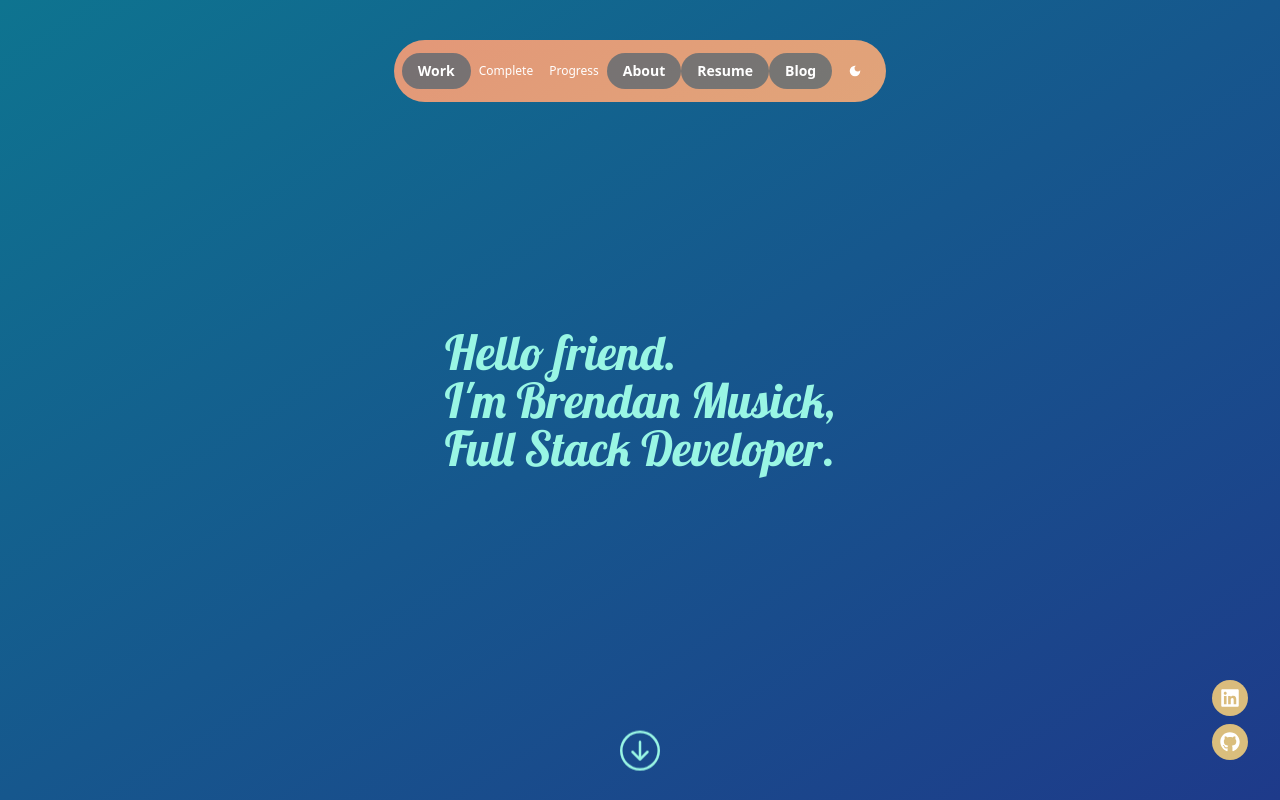
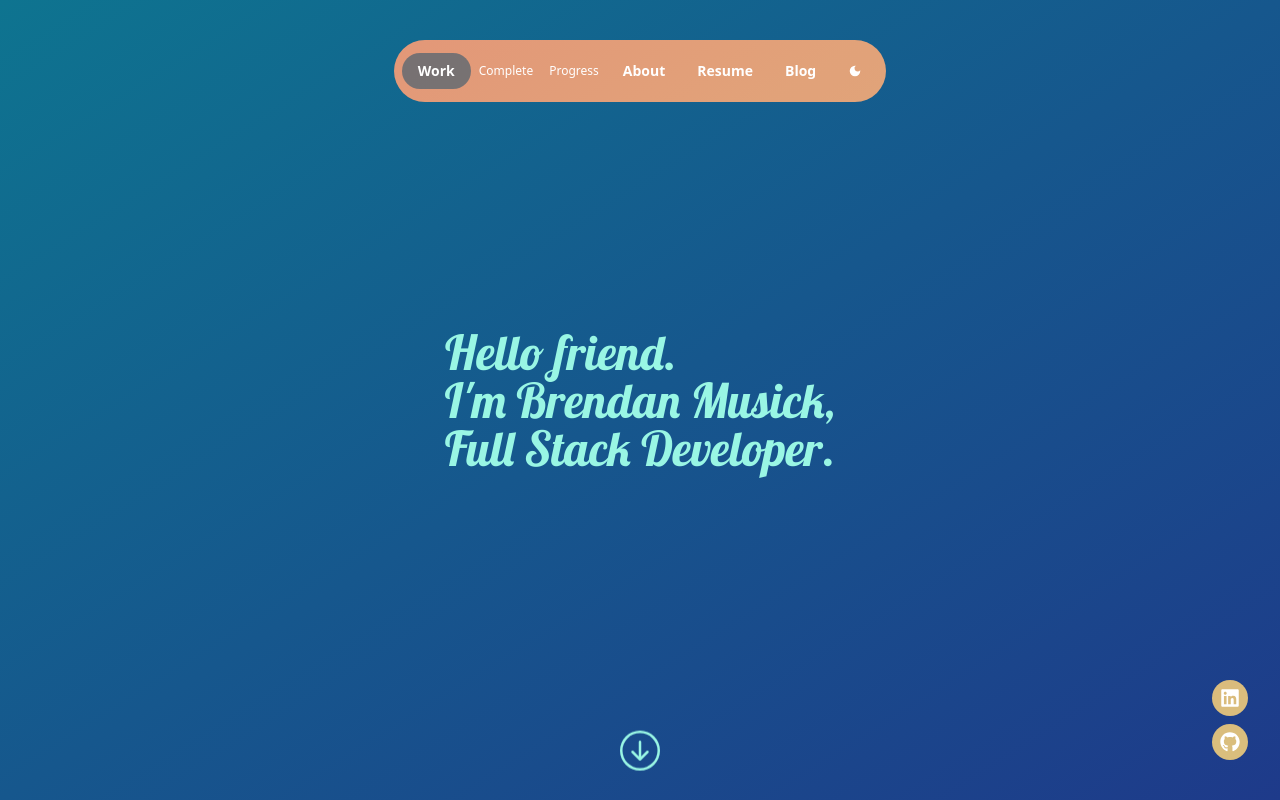
Before and after one commit to B-Musick/b-musick.github.io, a React (Vite) app: page / in a window 1280 px wide. Shown: the top 800 px of the page. Built offline with nearby package versions, Linux system fonts and the light colour scheme.

Commit message:
Hash router changes

```diff
--- a/src/components/NavigationBar.tsx
+++ b/src/components/NavigationBar.tsx
@@ -13,9 +13,9 @@ function NavigationBar() {
     const workButtons = useRef(null);
 
     const links = [
-        { label: "About", path: "#/about" },
-        { label: "Resume", path: "#/resume" },
-        { label: "Blog", path: "#/blog" },
+        { label: "About", path: "about" },
+        { label: "Resume", path: "resume" },
+        { label: "Blog", path: "blog" },
     ]
 
     const renderedLinks = links.map((link) => {
@@ -24,7 +24,7 @@ function NavigationBar() {
 
     return (
         <nav className="flex text-sm items-center p-2 m-10 rounded-full bg-white/5 fixed w-fit z-[10] text-white backdrop-opacity-95 backdrop-invert">
-            <NavigationBarLink classes="group" link={{ label: "Work", path: "#/" }} />
+            <NavigationBarLink classes="group" link={{ label: "Work", path: "" }} />
             <div className={`flex max-[500px]:hidden sm:flex-row ${location.pathname == '/' ? '':'hidden'}`}>
                 <NavLink to="#complete" className="group-focus:block font-light text-xs focus:text-teal-200 focus:opacity-30 p-2 rounded-full">Complete</NavLink>
                 <NavLink className="group-focus:block font-light text-xs focus:text-teal-200 focus:opacity-30 rounded-full p-2 rounded-full" to="#in-progress" >Progress</NavLink>
--- a/vite.config.ts
+++ b/vite.config.ts
@@ -5,5 +5,5 @@ import react from '@vitejs/plugin-react'
 export default defineConfig({
   plugins: [react()],
   assetsInclude: ['**/*.md'],
-  base: 'https://b-musick.github.io/'
+  base: 'https://b-musick.github.io/#/'
 })
```
Also changed, not shown: 1 other file (tests, documents, lock files or other folders).
